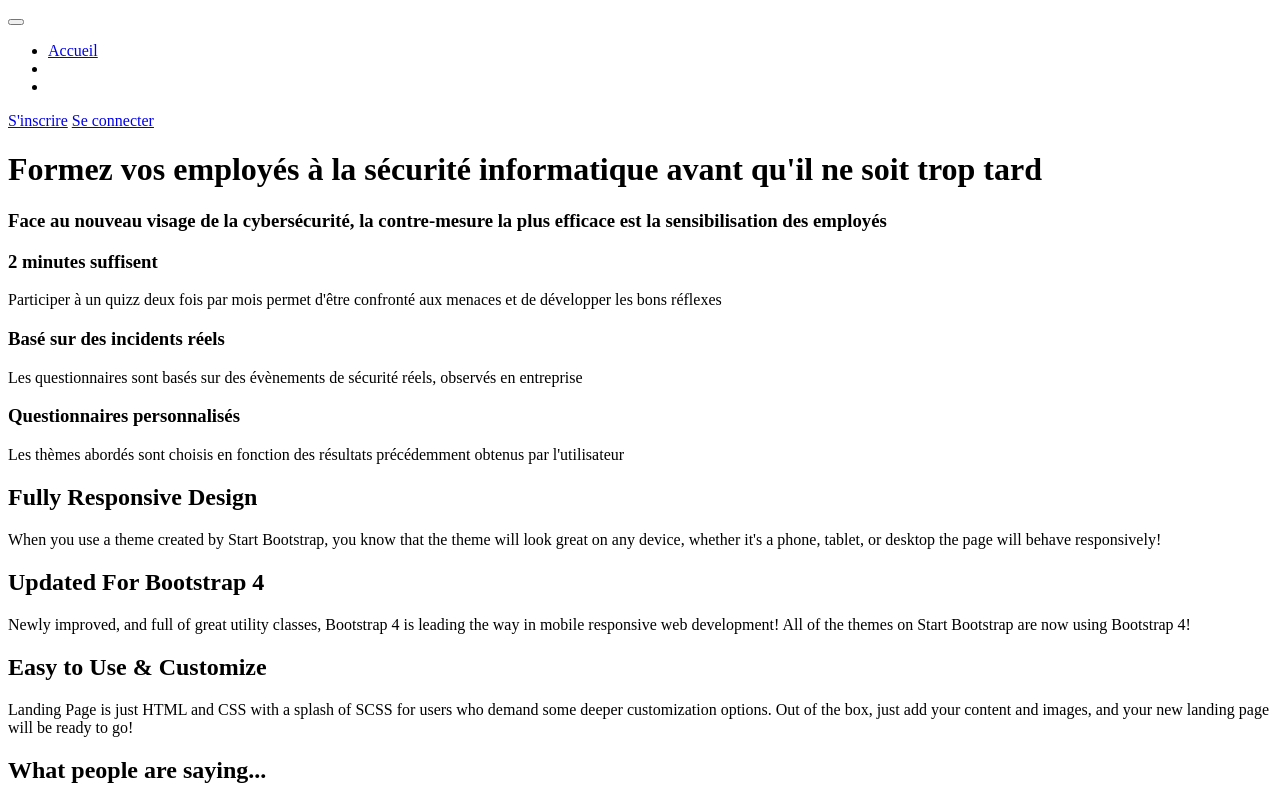
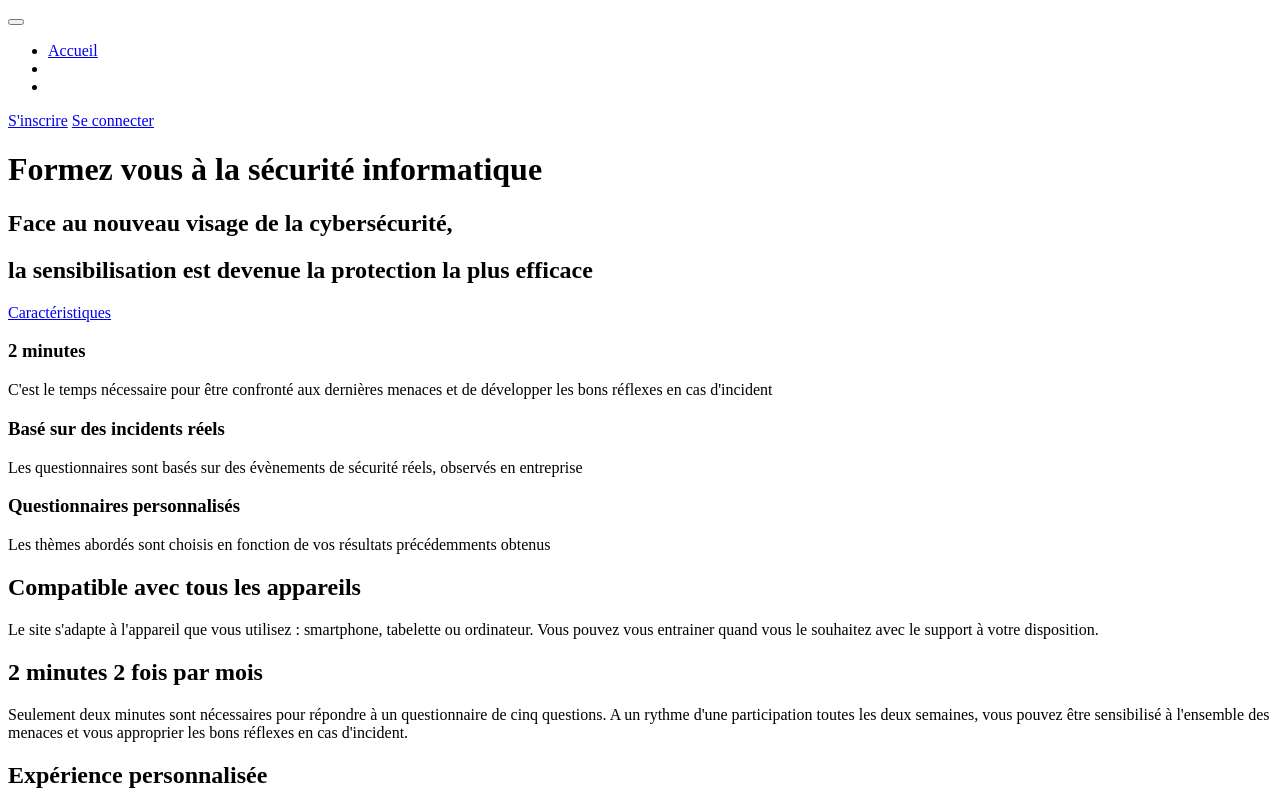
Before and after one commit to pbadia/nodetraining_v1, a Symfony app: template templates/pages/home.html.twig in a window 1280 px wide. Shown: the top 800 px of the page. Run offline with Twig, Linux system fonts and the light colour scheme; the template is opened without the code that fills it, so the values that code supplies are empty; some libraries are stand-ins or nearby versions; grey boxes are pictures that could not be loaded.

Commit message:
Add google font. Improve homepage

```diff
--- a/templates/pages/home.html.twig
+++ b/templates/pages/home.html.twig
@@ -1,8 +1,8 @@
 {% extends 'base.html.twig' %}
 
-{% block stylesheets %}
-    {{ encore_entry_link_tags('home') }}
-{% endblock %}
+{#{% block stylesheets %}
+    {{ encore_entry_link_tags('app') }}
+{% endblock %}#}
 
 {% block body_home %}
 
@@ -18,8 +18,10 @@
         <div class="container">
             <div class="row">
                 <div class="col-xl-10 mx-auto">
-                    <h1 class="mb-3">Formez vos employés à la sécurité informatique avant qu'il ne soit trop tard</h1>
-                    <h3>Face au nouveau visage de la cybersécurité, la contre-mesure la plus efficace est la sensibilisation des employés</h3>
+                    <h1 class="mb-3">Formez vous à la sécurité informatique</h1>
+                    <h2>Face au nouveau visage de la cybersécurité, </h2>
+                    <h2>la sensibilisation est devenue la protection la plus efficace</h2>
+                    <a href="{{ app.request.uri }}#features"><span></span>Caractéristiques</a>
                     {#<a class="btn btn-primary" href="{{ path('app_register') }}">S&#39;inscrire</a>#}
                 </div>
             </div>
@@ -27,16 +29,16 @@
     </header>
 
     <!-- Icons Grid -->
-    <section class="features-icons bg-light text-center">
-        <div class="container">
+    <section class="features-icons bg-light text-center" id="features">
+        <div class="container" >
             <div class="row">
                 <div class="col-lg-4">
                     <div class="features-icons-item mx-auto mb-5 mb-lg-0 mb-lg-3">
                         <div class="features-icons-icon">
                             <i class="far fa-clock"></i>
                         </div>
-                        <h3>2 minutes suffisent</h3>
-                        <p class="lead mb-0">Participer à un quizz deux fois par mois permet d'être confronté aux menaces et de développer les bons réflexes</p>
+                        <h3>2 minutes</h3>
+                        <p class="lead mb-0">C'est le temps nécessaire pour être confronté aux dernières menaces et de développer les bons réflexes en cas d'incident</p>
                     </div>
                 </div>
                 <div class="col-lg-4">
@@ -54,7 +56,7 @@
                             <i class="fas fa-cogs"></i>
                         </div>
                         <h3>Questionnaires personnalisés</h3>
-                        <p class="lead mb-0">Les thèmes abordés sont choisis en fonction des résultats précédemment obtenus par l'utilisateur</p>
+                        <p class="lead mb-0">Les thèmes abordés sont choisis en fonction de vos résultats précédemments obtenus</p>
                     </div>
                 </div>
             </div>
@@ -65,25 +67,24 @@
     <section class="showcase">
         <div class="container-fluid p-0">
             <div class="row no-gutters">
-
-                <div class="col-lg-6 order-lg-2 text-white showcase-img" style="background-image: url('{{ asset('images/bg-showcase-1.jpg') }}');"></div>
+                <div class="col-lg-6 order-lg-2 text-white showcase-img" style="background-image: url('{{ asset('images/bg-responsive-design.jpg') }}');"></div>
                 <div class="col-lg-6 order-lg-1 my-auto showcase-text">
-                    <h2>Fully Responsive Design</h2>
-                    <p class="lead mb-0">When you use a theme created by Start Bootstrap, you know that the theme will look great on any device, whether it's a phone, tablet, or desktop the page will behave responsively!</p>
+                    <h2>Compatible avec tous les appareils</h2>
+                    <p class="lead mb-0">Le site s'adapte à l'appareil que vous utilisez : smartphone, tabelette ou ordinateur. Vous pouvez vous entrainer quand vous le souhaitez avec le support à votre disposition.</p>
                 </div>
             </div>
             <div class="row no-gutters">
-                <div class="col-lg-6 text-white showcase-img" style="background-image: url('img/bg-showcase-2.jpg');"></div>
+                <div class="col-lg-6 text-white showcase-img" style="background-image: url('{{ asset('images/bg-watch.jpg') }}');"></div>
                 <div class="col-lg-6 my-auto showcase-text">
-                    <h2>Updated For Bootstrap 4</h2>
-                    <p class="lead mb-0">Newly improved, and full of great utility classes, Bootstrap 4 is leading the way in mobile responsive web development! All of the themes on Start Bootstrap are now using Bootstrap 4!</p>
+                    <h2>2 minutes 2 fois par mois</h2>
+                    <p class="lead mb-0">Seulement deux minutes sont nécessaires pour répondre à un questionnaire de cinq questions. A un rythme d'une participation toutes les deux semaines, vous pouvez être sensibilisé à l'ensemble des menaces et vous approprier les bons réflexes en cas d'incident.</p>
                 </div>
             </div>
             <div class="row no-gutters">
-                <div class="col-lg-6 order-lg-2 text-white showcase-img" style="background-image: url('img/bg-showcase-3.jpg');"></div>
+                <div class="col-lg-6 order-lg-2 text-white showcase-img" style="background-image: url('{{ asset('images/bg-difficulty.jpg') }}');"></div>
                 <div class="col-lg-6 order-lg-1 my-auto showcase-text">
-                    <h2>Easy to Use &amp; Customize</h2>
-                    <p class="lead mb-0">Landing Page is just HTML and CSS with a splash of SCSS for users who demand some deeper customization options. Out of the box, just add your content and images, and your new landing page will be ready to go!</p>
+                    <h2>Expérience personnalisée</h2>
+                    <p class="lead mb-0">Plusieurs niveaux de difficulté sont disponibles afin de répondre à tous les profils (de novice à expert). Les questionnaires sont personnalisés en fonction de vos résultats précédents, afin de traiter en priorité les domaines les moins maîtrisés. </p>
                 </div>
             </div>
         </div>
--- a/webpack.config.js
+++ b/webpack.config.js
@@ -1,4 +1,16 @@
 var Encore = require('@symfony/webpack-encore');
+const CopyPlugin = require('copy-webpack-plugin');
+
+module.exports = {
+    plugins: [
+        new CopyPlugin({
+            patterns: [
+                { from: './assets/images/*', to: './images/*' }
+            ],
+        }),
+    ],
+};
+
 
 // Manually configure the runtime environment if not already configured yet by the "encore" command.
 // It's useful when you use tools that rely on webpack.config.js file.
@@ -24,7 +36,7 @@ Encore
      * and one CSS file (e.g. app.scss) if your JavaScript imports CSS.
      */
     .addEntry('app', './assets/js/app.js')
-    .addEntry('home', './assets/js/home.js')
+    //.addEntry('home', './assets/js/home.js')
     .addEntry('admin_question', './assets/js/admin/question.js')
     //.addEntry('page1', './assets/js/page1.js')
     //.addEntry('page2', './assets/js/page2.js')
@@ -72,7 +84,6 @@ Encore
     // uncomment if you use API Platform Admin (composer req api-admin)
     //.enableReactPreset()
     //.addEntry('admin', './assets/js/admin.js')
-
 ;
 
 module.exports = Encore.getWebpackConfig();
```
Also changed, not shown: assets/css/_fonts.scss (added, +17 -0 lines), assets/css/_masthead.scss (+39 -3 lines), assets/css/app.scss (+25 -9 lines), assets/css/home.scss (+25 -0 lines), assets/js/app.js (+10 -0 lines), assets/js/home.js (+4 -3 lines), assets/fonts/titillium-web-v8-latin-regular.ttf (added), assets/fonts/titillium-web-v8-latin-regular.woff (added), assets/fonts/titillium-web-v8-latin-regular.woff2 (added), assets/images/bg-masthead2.jpg (deleted), assets/images/bg-responsive-design.jpg (added), 2 other files.
